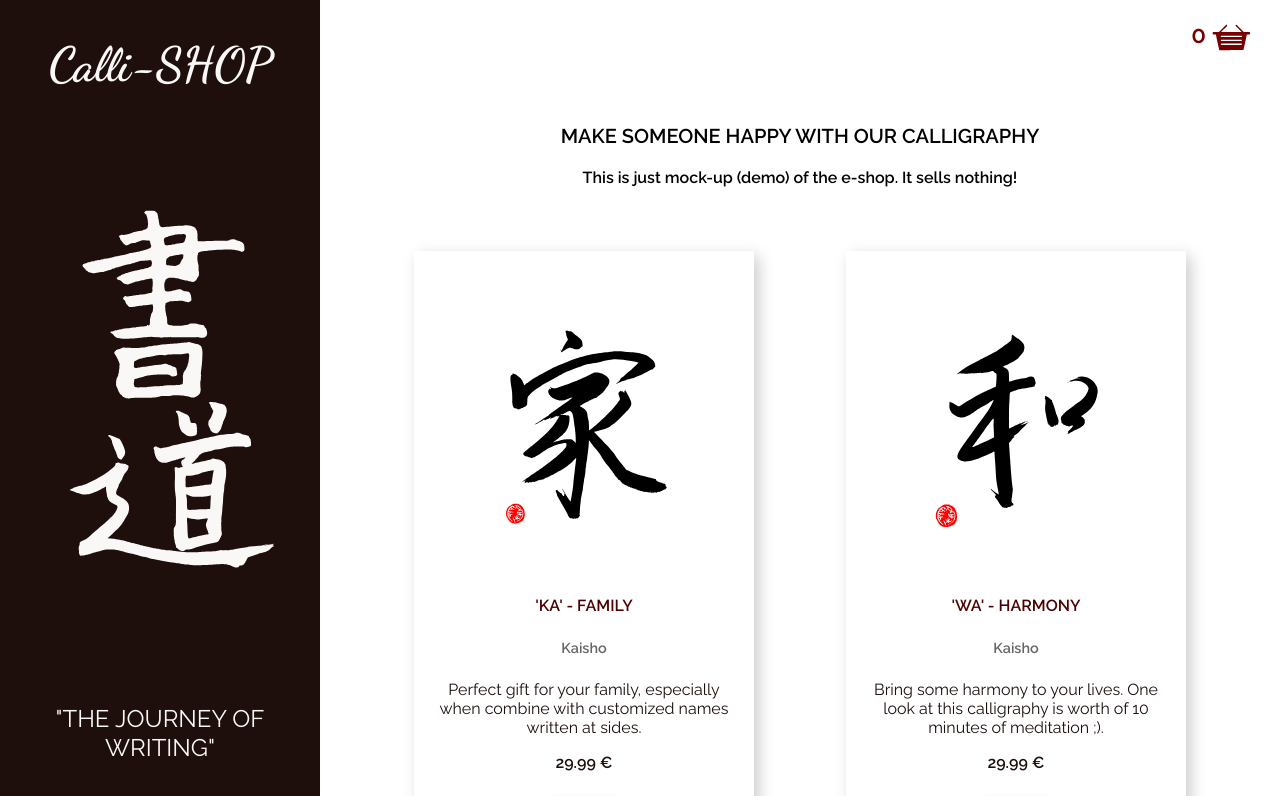
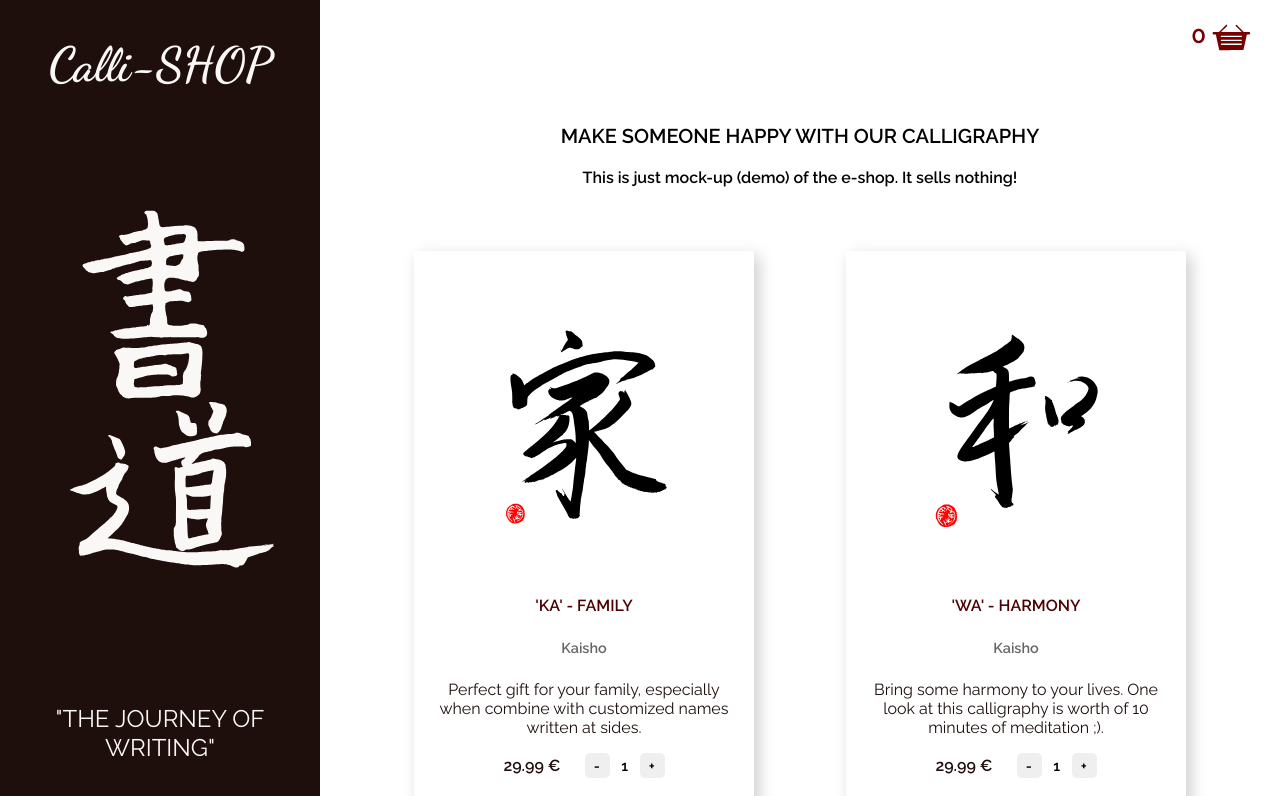
Before and after one commit to Alice-Rez/Calli-Shop, a React (Create React App) app: page / in a window 1280 px wide. Shown: the top 796 px of the page. Built offline with nearby package versions, Linux system fonts and the light colour scheme.

Commit message:
styled card

```diff
--- a/src/components/Card.jsx
+++ b/src/components/Card.jsx
@@ -8,6 +8,7 @@ import names from "../assets/images/products/names.svg";
 import strongWill from "../assets/images/products/strong-will.svg";
 import samuraiJourney from "../assets/images/products/virtue-of-samurai/samurai-journey.svg";
 import StyledButton from "../styledComponents/StyledButton";
+import SpinControl from "./SpinControl";
 
 export default function Card(props) {
   const {
@@ -67,6 +68,7 @@ export default function Card(props) {
         <p>{details}</p>
         <p>
           <strong>{price} &#8364;</strong>
+          <SpinControl qty={item.qty} />
         </p>
         {available ? (
           <StyledButton primary>Buy</StyledButton>
--- a/src/styledComponents/StyledCard.jsx
+++ b/src/styledComponents/StyledCard.jsx
@@ -34,6 +34,10 @@ const StyledCard = styled.article`
     transform: rotate(-7deg);
     color: var(--primary);
   }
+
+  span {
+    margin-left: var(--space-medium);
+  }
 `;
 
 export default StyledCard;
```
